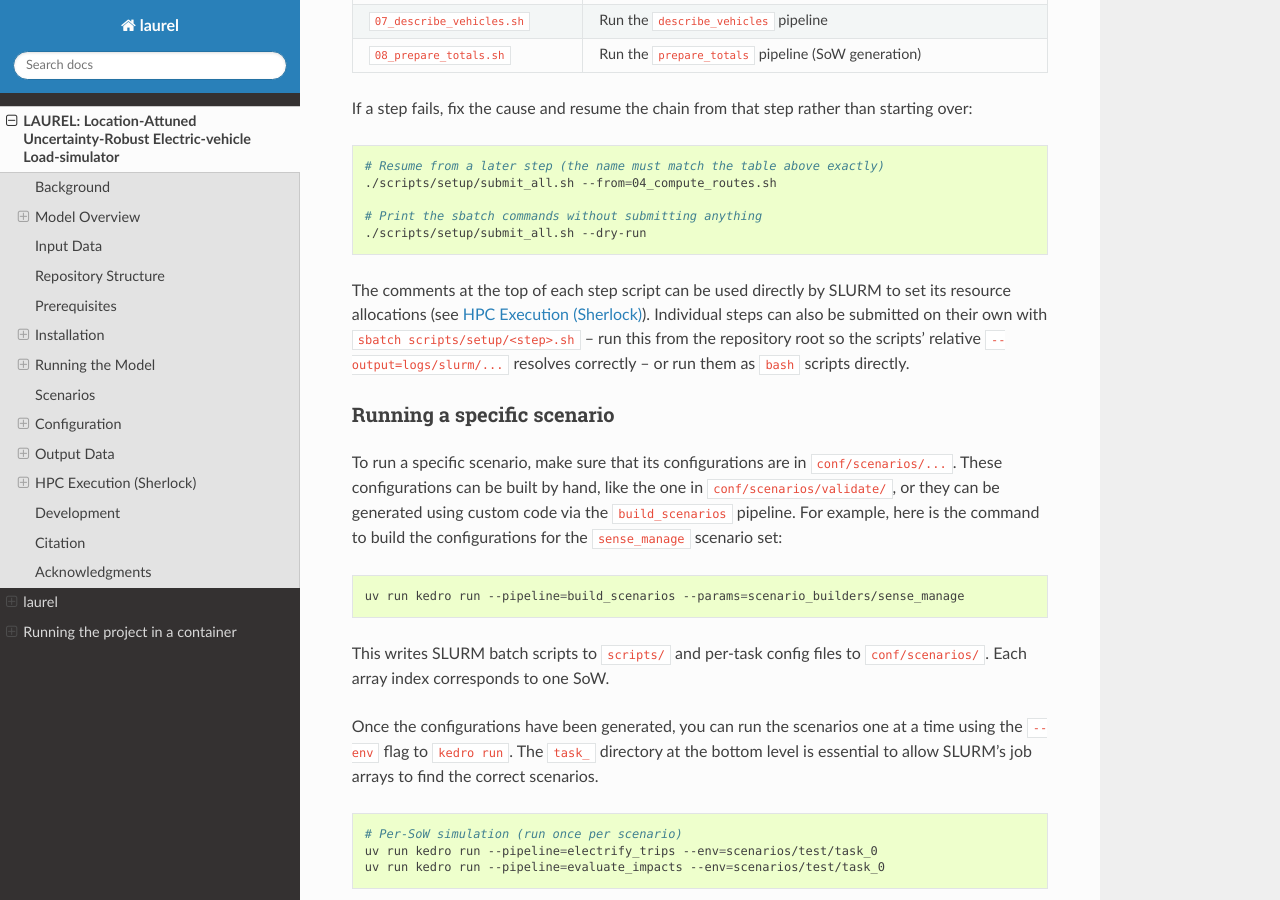
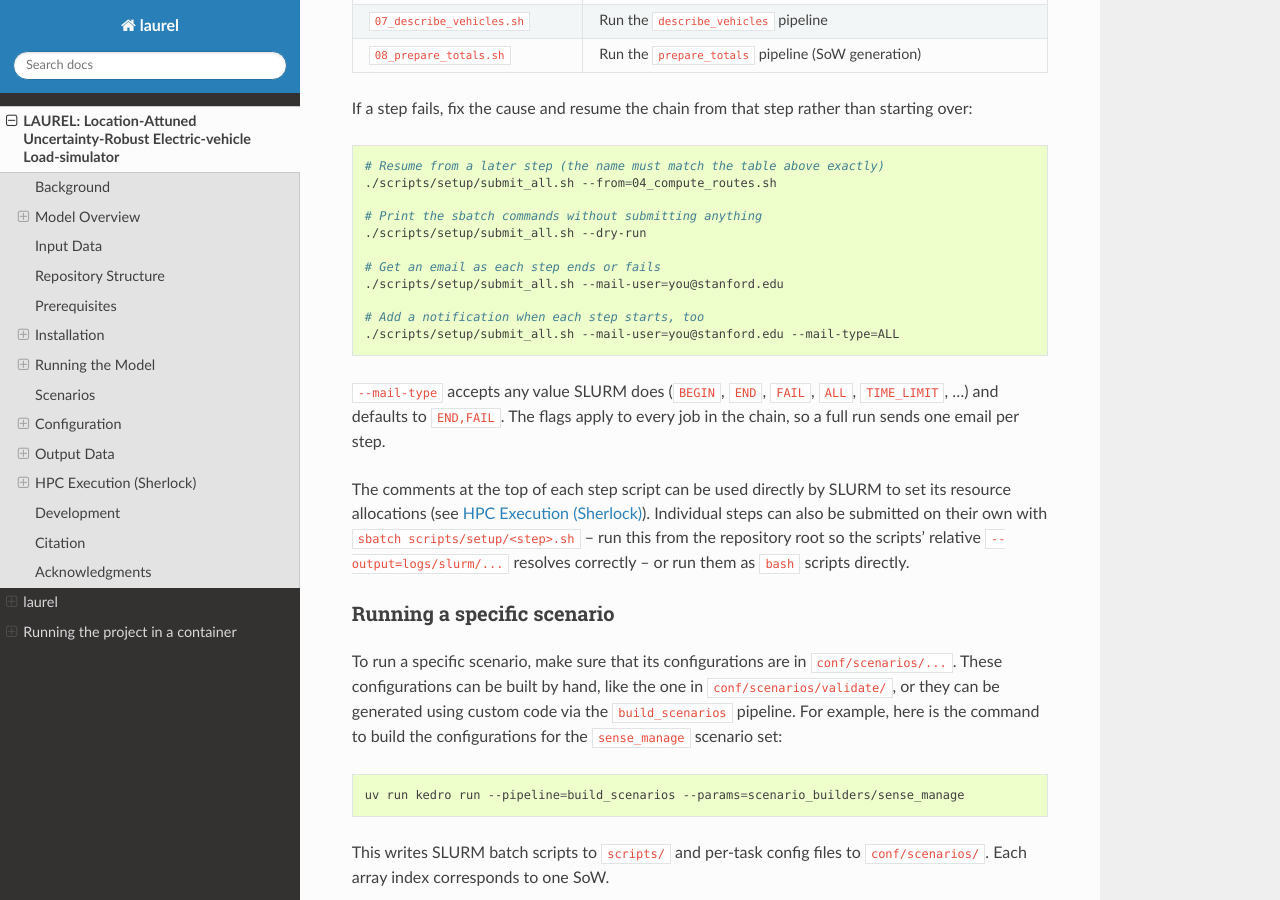
Before and after one commit to Stanford-Sustainable-Systems-Lab/LAUREL, a Sphinx documentation site: the page built from docs/source/user_guide.rst, in a window 1280 px wide and 900 px high, scrolled down 7549 px. Built offline with Sphinx 7.4.7 and the Read the Docs theme 3.1.0, drawn with Linux system fonts in a browser that asks for light colours.

Commit message:
Add mail argument handling to submit_all.sh

```diff
--- a/docs/source/user_guide.rst
+++ b/docs/source/user_guide.rst
@@ -367,6 +367,16 @@ If a step fails, fix the cause and resume the chain from that step rather than s
    # Print the sbatch commands without submitting anything
    ./scripts/setup/submit_all.sh --dry-run
 
+   # Get an email as each step ends or fails
+   ./scripts/setup/submit_all.sh --mail-user=you@stanford.edu
+
+   # Add a notification when each step starts, too
+   ./scripts/setup/submit_all.sh --mail-user=you@stanford.edu --mail-type=ALL
+
+``--mail-type`` accepts any value SLURM does (``BEGIN``, ``END``, ``FAIL``, ``ALL``,
+``TIME_LIMIT``, ...) and defaults to ``END,FAIL``. The flags apply to every job in the chain,
+so a full run sends one email per step.
+
 The comments at the top of each step script can be used directly by SLURM to set its resource
 allocations (see `HPC Execution (Sherlock)`_). Individual steps can also be submitted on their
 own with ``sbatch scripts/setup/<step>.sh`` -- run this from the repository root so the scripts'
```
Also changed, not shown: README.md (+10 -0 lines), 1 other file.
